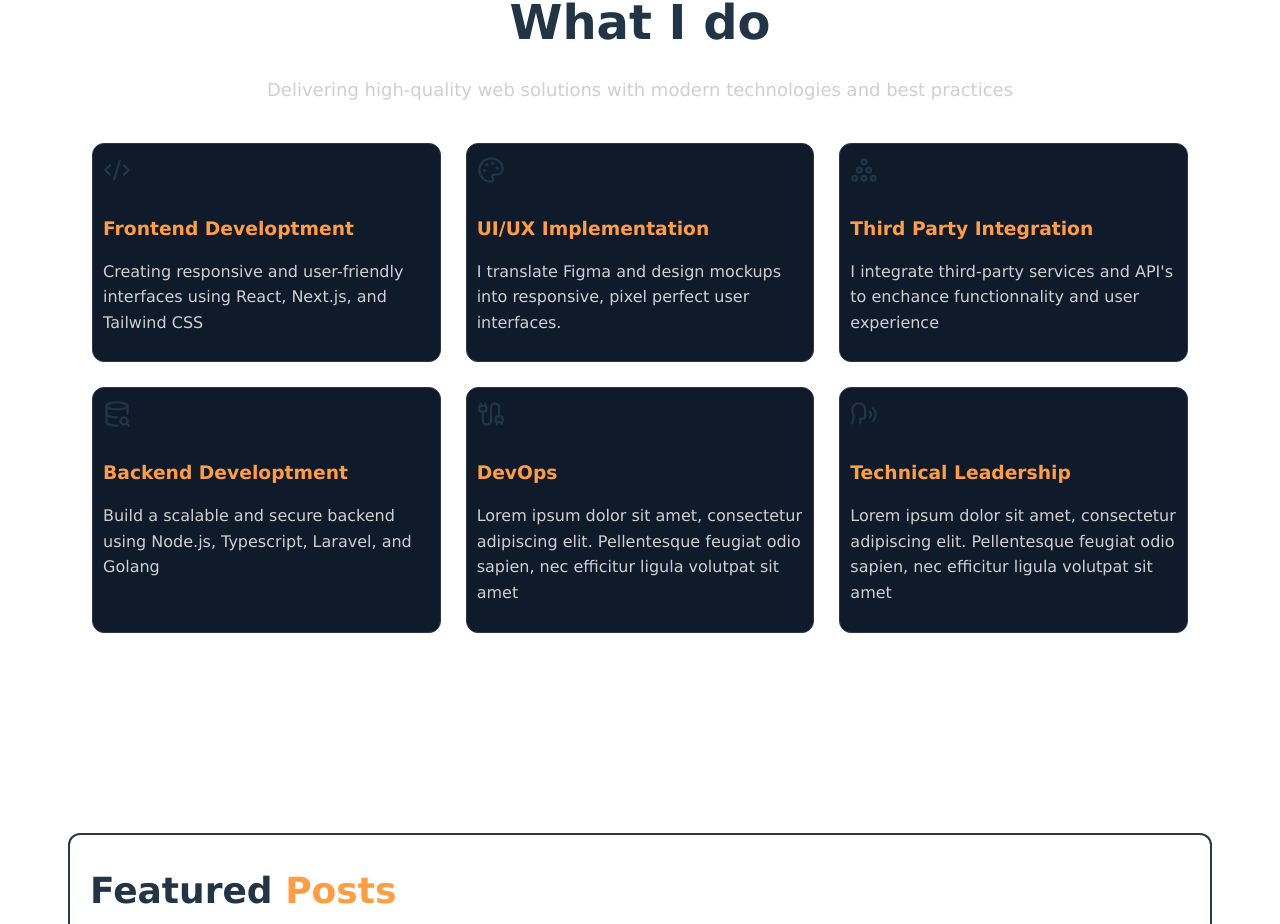
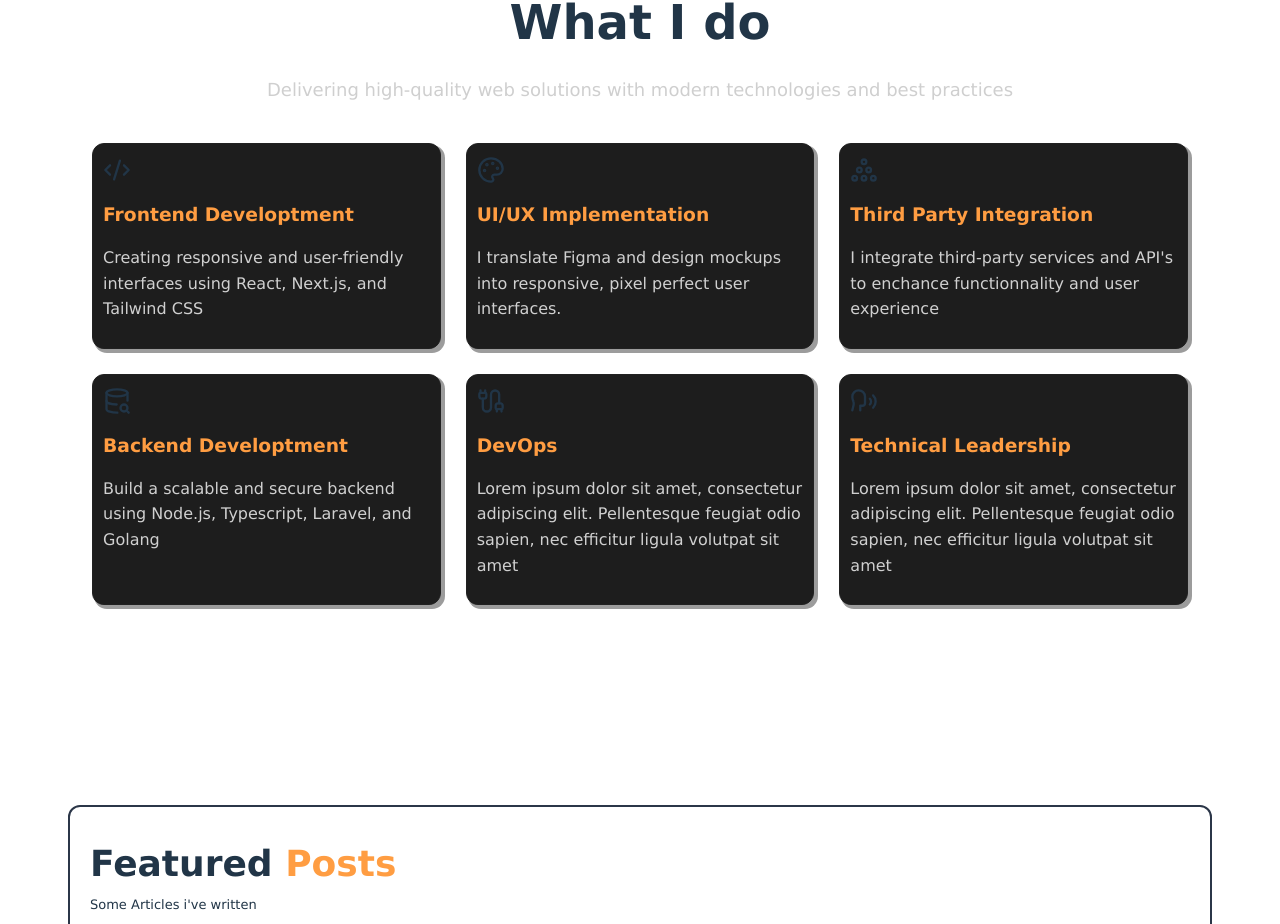
Before and after one commit to kotakbulat/kotakbulat.github.io, a React (Vite) app: page / in a window 1280 px wide. Shown: the part 976-1900 px from the top of the page. Built offline with nearby package versions, Linux system fonts and the light colour scheme.

Commit message:
refactor: change resposive animation

```diff
--- a/src/components/Jobdesk/Jobdesk.css
+++ b/src/components/Jobdesk/Jobdesk.css
@@ -23,28 +23,32 @@
 }
 
 .jobdesk-card {
-    background: #0f1a2b;
+    background: #1d1d1d;
     border-radius: 12px;
     padding: 10px;
 
-    border: 1px solid #2b3648 ;
+    border: 1px solid #212121 ;
     transition: all 0.25s ease;
+
+    box-shadow: 3px 3px 0 1px #9c9c9c;
 }
 
 .jobdesk-card:hover {
-    transform: translateY(-6px);
-    border-color: #ff9d42;
+    /*transform: translateY(-6px);*/
+    /*border-color: #ff9d42;*/
+    box-shadow: 1px 1px 0 1px #9c9c9c;
 }
 
 .jobdesk-icon {
     font-size: 28px;
-    margin-bottom: 15px;
+    margin-bottom: 5px;
     text-align: left;
 }
 
 .jobdesk-card h3 {
     color: #ff9d42;
     margin-bottom: 10px;
+    margin-top: 0;
     text-align: left;
 
 }
```
